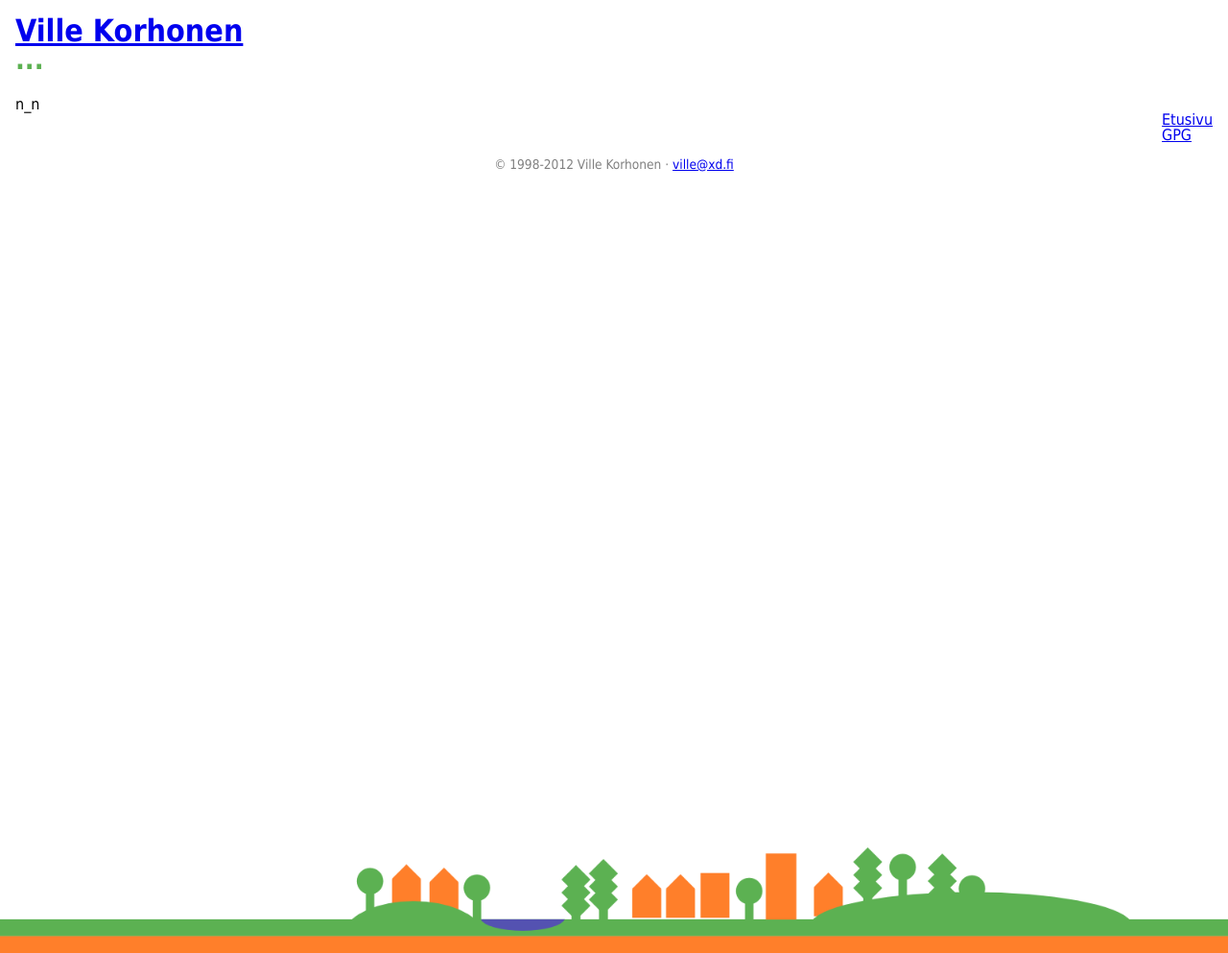
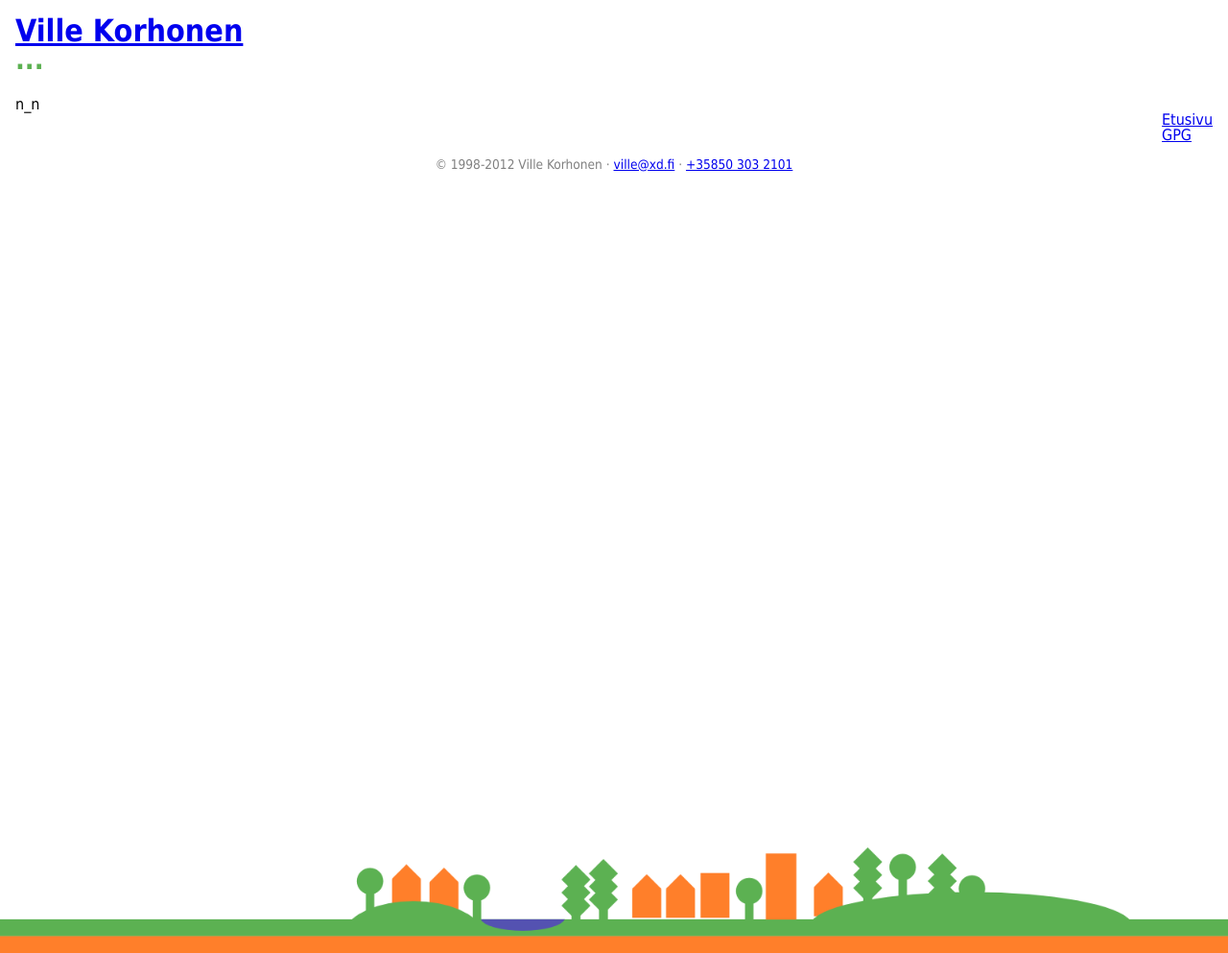
Before and after one commit to annavonzansen/ypcs.github.com, a Jekyll site: the page built from index.html, in a window 1280 px wide. Shown: the whole page at 96% size. Built offline with Jekyll 4.4.1, drawn with Linux system fonts in a browser that asks for light colours; Markdown is read by kramdown in place of the engine named in the settings.

Commit message:
Added contact data to footer

```diff
--- a/_includes/footer.html
+++ b/_includes/footer.html
@@ -1,3 +1,8 @@
-<p class="small quiet">
-    &copy; 1998-2012 Ville Korhonen &middot; <a href="mailto:ville@xd.fi">ville@xd.fi</a>
+<p class="small quiet vcard">
+    &copy; 1998-2012 <span class="fn">Ville Korhonen<span> &middot;
+    <a class="email" href="mailto:ville@xd.fi">ville@xd.fi</a> &middot;
+<!--    <a class="email" href="mailto:ville.korhonen@vihreat.fi">ville.korhonen@vihreat.fi</a> &middot; -->
+    <a class="tel" href="tel:+358503032101">+35850 303 2101</a><!-- &middot;
+    <a class="url me" href="https://www.facebook.com/ypoocs">facebook.com/ypoocs</a> &middot;
+    <a class="url me" href="https://twitter.com/ypcs">twitter.com/ypcs</a> &middot; -->
 </p>
```
